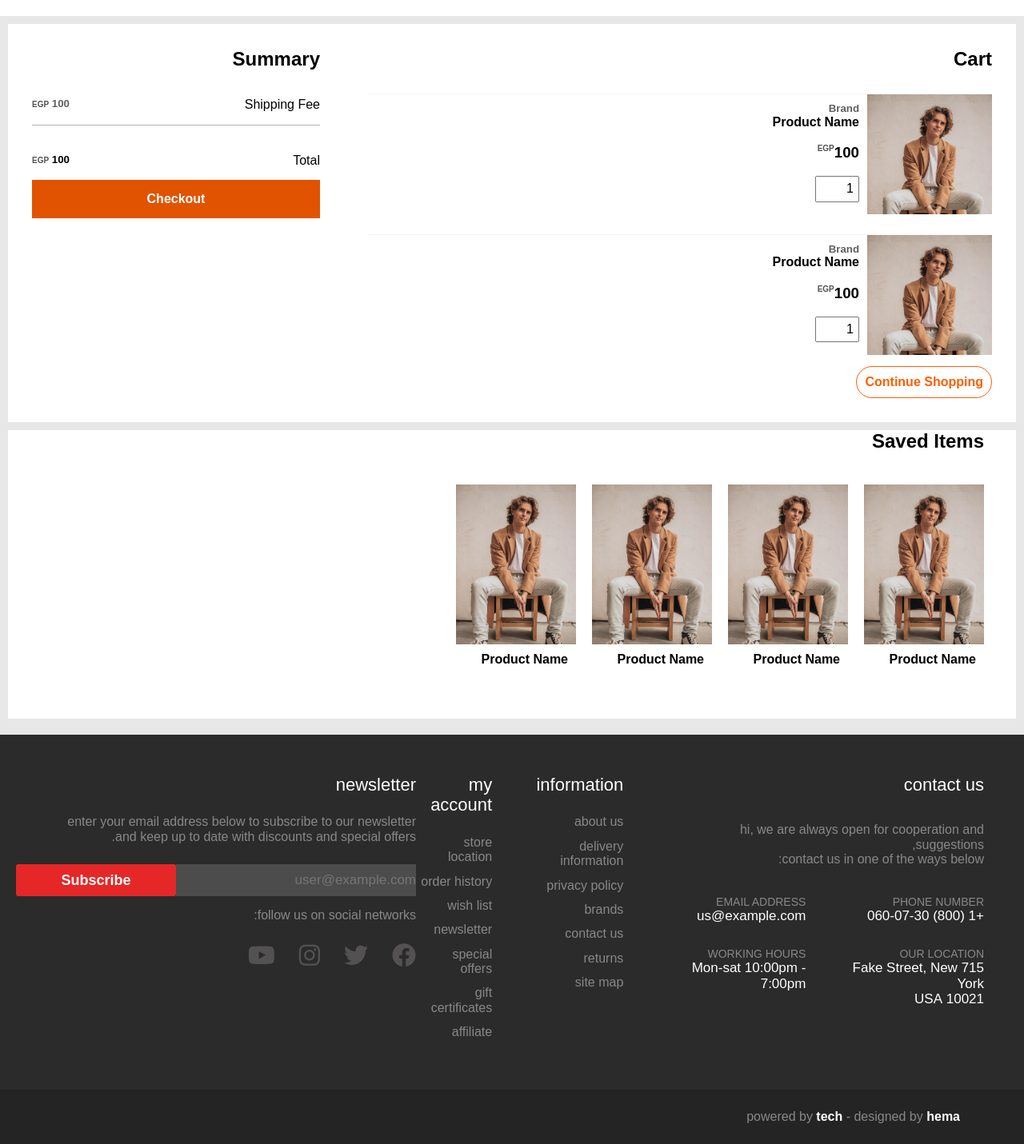
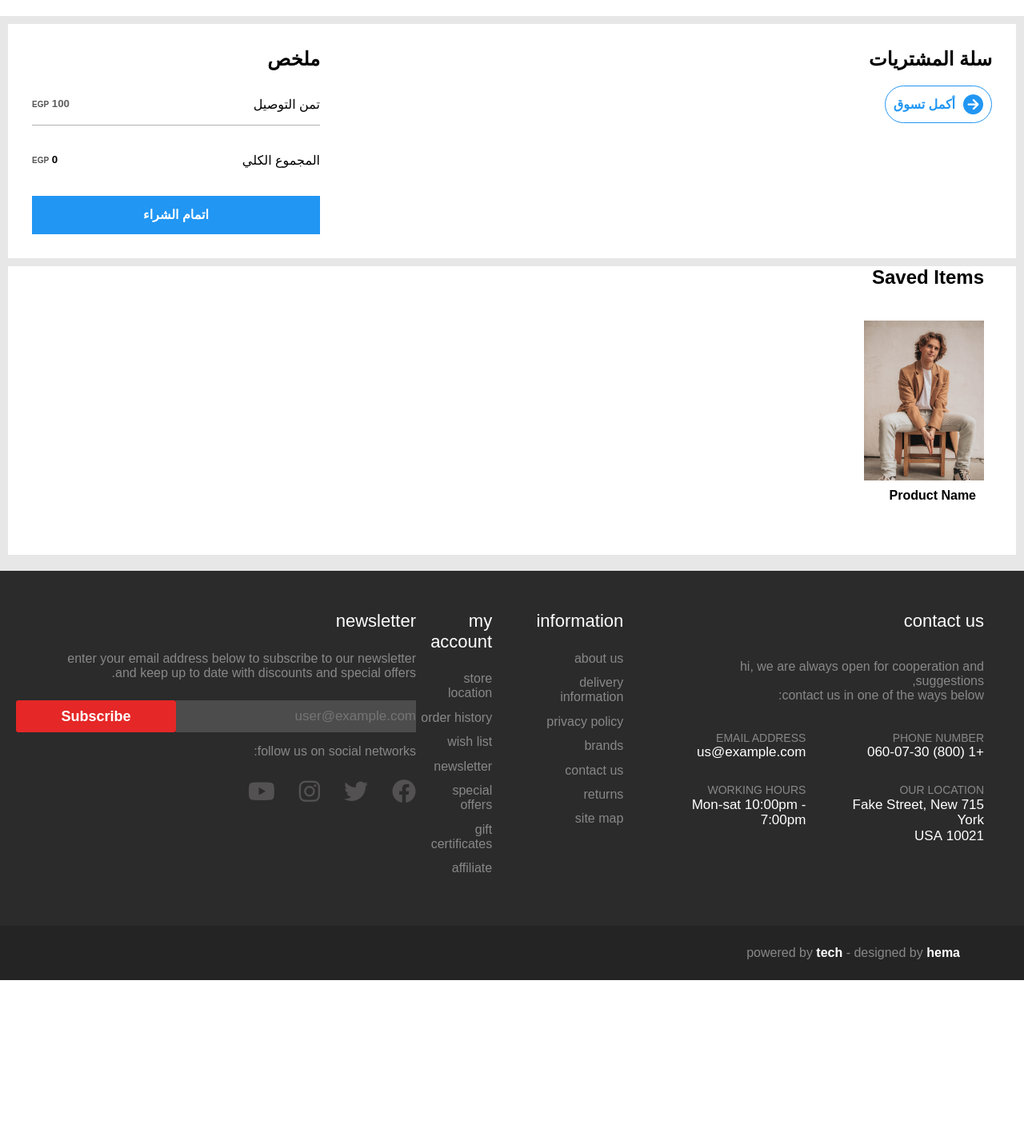
Before and after one commit to devAhmedMustafa/Al-Joda-Store, a Django app: page /cart/ in a window 1280 px wide. Shown: the part 86-1517 px from the top of the page at 80% size. After the commit the page ends 1312 px from the top, so only its background shows below. Run offline with Django 4.2, Linux system fonts and the light colour scheme; a user stored in the database is signed in; data comes from the database, SQL or seed files in the repository; data that the repository does not hold is empty; parts of the project's set-up code (start-up, migrations or seed data) failed here and were passed over; some web fonts are replaced.

Commit message:
Cart App

```diff
--- a/products/views.py
+++ b/products/views.py
@@ -2,7 +2,6 @@ from django.shortcuts import render
 from django.http import HttpResponse, JsonResponse
 from .models import Product, Category
 import json
-# Create your views here.
 
 
 def home(request):
@@ -27,7 +26,6 @@ def products(request):
     return render(request, 'products/products.html', {'products': products, 'categories': categories})
 
 
-
 def categored_products(request, pk):
 
     categories = Category.objects.all()
@@ -42,6 +40,7 @@ def categored_products(request, pk):
 
     return render(request, 'products/page-product.html', context)
 
+
 def search(request):
 
     search_filter = request.GET.get('search_value')
--- a/purchases/models.py
+++ b/purchases/models.py
@@ -26,4 +26,4 @@ class CartItem(models.Model):
 class Order(models.Model):
 
     cart = models.ForeignKey(Cart, on_delete=models.CASCADE)
-    order_date = models.DateField(default=timezone.now())
+    order_date = models.DateField(default=timezone.now)
--- a/purchases/urls.py
+++ b/purchases/urls.py
@@ -3,5 +3,6 @@ from . import views
 
 urlpatterns = [
     path('cart/', views.cart, name='cart'),
-    path('add_to_cart/', views.add_to_cart, name="add_to_cart")
+    path('add_to_cart/', views.add_to_cart, name="add_to_cart"),
+    path('change_quantity/', views.change_quantity)
 ]
--- a/purchases/views.py
+++ b/purchases/views.py
@@ -3,7 +3,7 @@ from products.models import Product
 from .models import Cart, CartItem
 from django.http import JsonResponse
 from django.contrib.auth.decorators import login_required
-
+from products.models import Category
 
 
 @login_required
@@ -17,9 +17,15 @@ def cart(request):
         cart = Cart.objects.create(user=user)
 
     cart_items = CartItem.objects.filter(cart=cart)
+    total = 0
+
+    for i in cart_items:
+        total += (i.product.price) * (i.quantity)
 
     context = {
-        'cart_items': cart_items
+        'categories': Category.objects.all(),
+        'cart_items': cart_items,
+        'total': total,
     }
 
     return render(request, 'cart/cart.html', context)
@@ -28,7 +34,7 @@ def cart(request):
 def add_to_cart(request):
 
     pk = request.GET.get('pk')
-    quantity = request.GET.get('quantity')
+    quantity = int(request.GET.get('quantity'))
 
     user = request.user
     product = Product.objects.get(pk=pk)
@@ -42,16 +48,16 @@ def add_to_cart(request):
 
     try:
         cart_item = CartItem.objects.get(product=product, cart=cart)
-        cart_item.quantity += 1
+        cart_item.quantity += quantity
         cart_item.save()
 
     except:
 
         cart_item = CartItem.objects.create(
 
-            product = product,
-            quantity = quantity,
-            cart = cart
+            product=product,
+            quantity=quantity,
+            cart=cart
 
         )
 
@@ -60,3 +66,19 @@ def add_to_cart(request):
     }
 
     return JsonResponse(data)
+
+
+def change_quantity(request):
+
+    new_quantity = request.GET.get('quantity')
+    pk = request.GET.get('pk')
+
+    cart_item = CartItem.objects.get(pk=pk)
+    cart_item.quantity = new_quantity
+    cart_item.save()
+
+    data = {
+        'message': 'success'
+    }
+
+    return JsonResponse(data)
--- a/static/JsScripts/add_to_cart.js
+++ b/static/JsScripts/add_to_cart.js
@@ -8,7 +8,32 @@ function add_to_cart(pk, quantity){
         url: '/add_to_cart/',
         data: { 'pk': int_pk, 'quantity': int_quantity },
         success: function (data){
-            console.log('added');
+
+            let main_container = document.querySelector('body');
+
+            let added_notification = `<div class="notification">
+            <i style="color: #2196f3" class="fa-solid fa-cart-arrow-down"></i>
+            <p>لقد تم اضافة المنتج لسلتك</p>
+            </div>`;
+
+            main_container.innerHTML += added_notification;
+            let notification_boxes = document.querySelectorAll('.notification');
+
+            notification_boxes.forEach(function(notification_box){
+
+                setTimeout(function(){
+
+                    notification_box.style.top = '-10%';
+
+                    }, 1000)
+
+                setTimeout(function(){
+
+                    notification_box.remove()
+
+                }, 2000)
+            })
+
         }
 
     })
--- /dev/null
+++ b/static/JsScripts/quantity_set.js
@@ -0,0 +1,14 @@
+function set_quantity(pk, quantity){
+
+    let int_pk = parseInt(pk);
+    let int_quantity = parseInt(quantity);
+
+    $.ajax({
+        url: '/change_quantity/',
+        data: {'pk': pk, 'quantity': int_quantity},
+        success: function(data){
+            console.log('done');
+        }
+    })
+
+}
--- a/static/styles/cart.css
+++ b/static/styles/cart.css
@@ -15,7 +15,7 @@
     justify-content: space-between;
 }
 
-.product{
+.cart_item{
     display: grid;
     grid-template-columns: 1fr 4fr;
     border-top: 1px solid whitesmoke;
@@ -76,7 +76,7 @@ input[type="number"]{
 }
 
 .summary div{
-    margin-bottom: 20Spx;
+    margin-bottom: 20px;
     margin-top: 20px;
     padding: 15px 0px;
 }
@@ -88,7 +88,7 @@ input[type="number"]{
 .summary_box a{
     text-align: center;
     text-decoration: none;
-    background-color: #e25300;
+    background-color: #2196f3;
     color: white;
     padding: 15px
 }
@@ -100,12 +100,14 @@ input[type="number"]{
 
 .shop{
 
-    display:block;
+    display:flex;
+    align-items: center;
     width: fit-content;
     padding: 10px;
-    border: 1px solid #ff5e02;
-    color : #ff5e02;
+    border: 1px solid #2196f3;
+    color : #2196f3;
     border-radius: 40px;
+
 
 }
 
--- /dev/null
+++ b/static/styles/notification.css
@@ -0,0 +1,21 @@
+.notification{
+    position: fixed;
+    top: 0;
+    left: 50%;
+    transform: translate(-50%);
+    background-color: #333333;
+    color: white;
+    padding: 10px;
+    border-radius: 10px;
+    display: flex;
+    flex-direction: row;
+    width: 190px;
+    margin: 10px;
+    align-items: center;
+    transition: top 1s;
+}
+
+.notification p{
+    word-break: break-all;
+    word-wrap: break-word;
+}
--- a/templates/cart/cart.html
+++ b/templates/cart/cart.html
@@ -8,70 +8,30 @@
 
     <div class="products_box">
 
-        <h2>Cart</h2>
+        <h2>سلة المشتريات</h2>
 
-        <div class="product">
+        {% for cart_item in cart_items %}
 
-            <div class="image_box">
+            {% include 'cart/cart_item.html' %}
 
-                <img src="../../static/images/austin-wade-d2s8NQ6WD24-unsplash.jpg" alt="" />
+        {% endfor %}
 
-            </div>
-
-            <div class="details">
-
-                <h5>Brand</h5>
-                <h4>Product Name</h4>
-                <br>
-                <h3 class="price">100 <span>EGP</span></h3>
-                <br>
-                <input type="number" value=1>
-
-                <a>Delete</a>
-
-            </div>
-
-        </div>
-
-        <div class="product">
-
-            <div class="image_box">
-
-                <img src="../../static/images/austin-wade-d2s8NQ6WD24-unsplash.jpg" alt="" />
-
-            </div>
-
-            <div class="details">
-
-                <h5>Brand</h5>
-                <h4>Product Name</h4>
-                <br>
-                <h3 class="price">100 <span>EGP</span></h3>
-                <br>
-                <input type="number" value=1>
-
-                <a>Delete</a>
-
-            </div>
-
-        </div>
-
-        <a class="shop">Continue Shopping</a>
+        <a class="shop"> <i class="fa-solid fa-circle-arrow-right"></i> أكمل تسوق</a>
 
     </div>
 
     <div class="summary_box">
 
         <div class="summary">
-            <h2>Summary</h2>
+            <h2>ملخص</h2>
 
-            <div class="shipping">Shipping Fee <h5>100 <span>EGP</span> </h5> </div>
+            <div class="shipping">تمن التوصيل <h5>100 <span>EGP</span> </h5> </div>
 
-            <div class="price">Total <h5>100 <span>EGP</span> </h5> </div>
+            <div class="price">المجموع الكلي <h5>{{total}} <span>EGP</span> </h5> </div>
 
         </div>
 
-        <a href="">Checkout</a>
+        <a href="">اتمام الشراء</a>
 
     </div>
 
@@ -82,8 +42,6 @@
     <h2>Saved Items</h2>
 
     <div class="saved_prod_box">
-
-
 
         <div class="saved_product">
 
@@ -98,49 +56,10 @@
 
         </div>
 
-        <div class="saved_product">
-
-            <div class="image">
-                <img src="../../static/images/austin-wade-d2s8NQ6WD24-unsplash.jpg" alt="" />
-            </div>
-
-            <div class="details">
-                <h4>Product Name</h4>
-                <a>Delete</a>
-            </div>
-
-        </div>
-
-        <div class="saved_product">
-
-            <div class="image">
-                <img src="../../static/images/austin-wade-d2s8NQ6WD24-unsplash.jpg" alt="" />
-            </div>
-
-            <div class="details">
-                <h4>Product Name</h4>
-                <a>Delete</a>
-            </div>
-
-        </div>
-
-        <div class="saved_product">
-
-            <div class="image">
-                <img src="../../static/images/austin-wade-d2s8NQ6WD24-unsplash.jpg" alt="" />
-            </div>
-
-            <div class="details">
-                <h4>Product Name</h4>
-                <a>Delete</a>
-            </div>
-
-        </div>
-
-
-
     </div>
 
 </div>
 
+<script src="../../static/JsScripts/quantity_set.js"></script>
+
 {% endblock %}
--- a/templates/main.html
+++ b/templates/main.html
@@ -14,6 +14,9 @@
       href="https://fonts.googleapis.com/css2?family=Cairo:wght@200;300;400;500;600;700;800;900;1000&display=swap"
       rel="stylesheet"
     />
+
+    <script src="https://ajax.googleapis.com/ajax/libs/jquery/3.6.4/jquery.min.js"></script>
+
     <!-- normalize -->
     <link rel="stylesheet" href="../../static/styles/normalize.css" />
     <!-- fontasome -->
@@ -21,6 +24,7 @@
     <!-- Style-css -->
     <link rel="stylesheet" href="../../static/styles/master.css" />
     <link rel="stylesheet" href="../../static/styles/page-product.css">
+    <link rel="stylesheet" href="../../static/styles/notification.css">
     <style>
 
       body{
@@ -81,7 +85,6 @@
     </div>
 
     <script src="../../static/JsScripts/add_to_cart.js"></script>
-    <script src="https://ajax.googleapis.com/ajax/libs/jquery/3.6.4/jquery.min.js"></script>
     <script src="../../static/JsScripts/search.js"></script>
   </body>
 </html>
--- a/templates/products/products.html
+++ b/templates/products/products.html
@@ -30,8 +30,9 @@
 
           <div class="actions-wrapper">
             <a href="#" class="add-btn wishlist">Wishlist</a>
-            <a href="#" class="add-btn cart">Cart</a>
-            <input type='number' value="{{product.pk}}" style="display: none">
+
+            <a onclick="add_to_cart({{product.pk}}, 1)" class="add-btn cart">Cart</a>
+
           </div>
         </div>
       </div>
```
Also changed, not shown: templates/cart/cart_item.html (added, +22 -0 lines), purchases/migrations/0009_alter_order_order_date.py (added), purchases/migrations/0010_alter_order_order_date.py (added).
